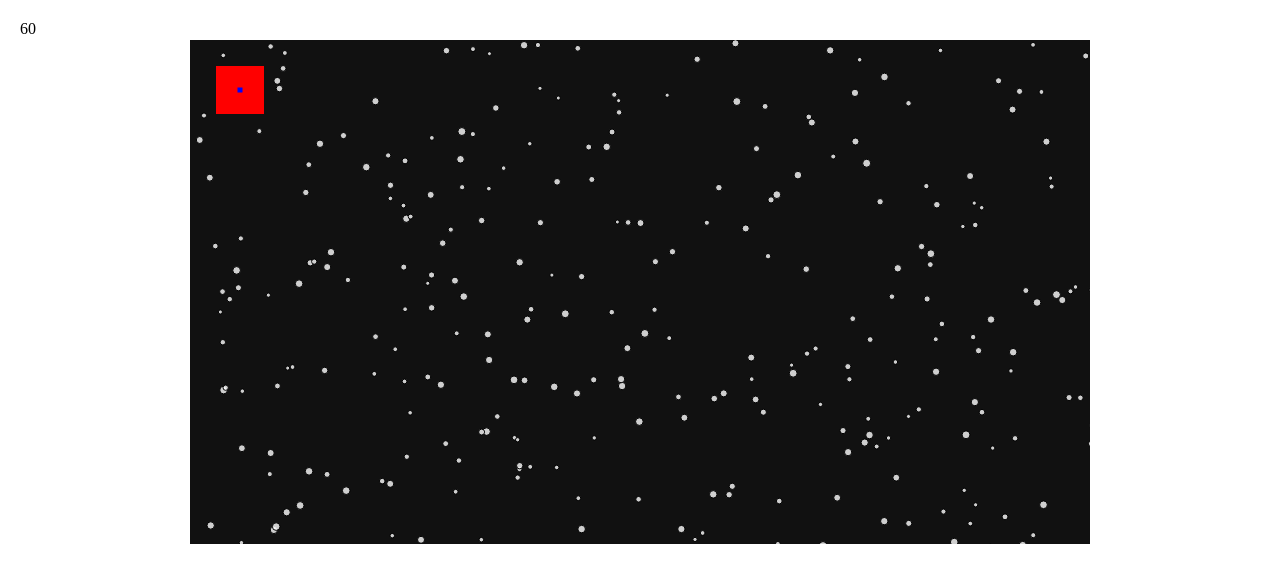
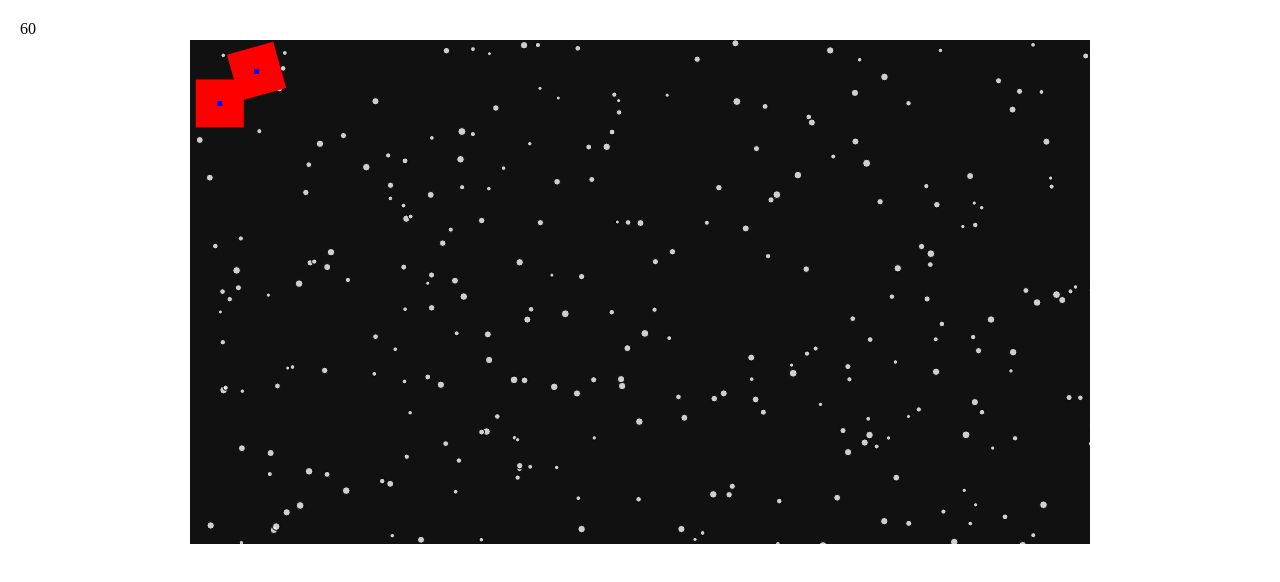
Before and after one commit to abaehre/BaehreBadDogFight, a plain HTML site: page index.html in a window 1280 px wide. Drawn offline with Linux system fonts and the light colour scheme.

Commit message:
a whole new bunch of things for happiness

```diff
--- /dev/null
+++ b/enemy.js
@@ -0,0 +1,91 @@
+class Enemy extends Ship {
+    constructor(level, x, y, spriteSheet, entities) {
+        super(level, x, y, spriteSheet);
+        this.closest = null;
+        this.facingClosest = false;
+        this.entities = entities;
+        this.pressed = {"up": false, "down": false, "right": false, "left": false};
+    }
+
+    draw(ctx) {
+        super.draw(ctx);
+    }
+
+    update(seconds, entities) {
+        super.update(seconds, this.pressed, entities);
+        this.entities = entities;
+        this.resetPressed();
+        this.findClosest();
+        if (this.closest !== undefined && this.closest !== null) {
+            this.trackClosest();
+            this.move();
+        }
+    }
+
+    resetPressed() {
+        this.pressed.up = false;
+        this.pressed.down = false;
+        this.pressed.left = false;
+        this.pressed.right = false;
+    }
+
+    findClosest() {
+        // should always be the player
+        var tempClosest = this.entities[0];
+        var tempClosestMan = this.manDistance(this.x, this.y, tempClosest.getX(), tempClosest.getY());
+        for (var i = 1; i < this.entities.length; i++) {
+            var entity = this.entities[i];
+            var entityX = entity.getX();
+            var entityY = entity.getY();
+            // not us
+            if (entityX !== this.x && entityY !== y) {
+                var man = manDistance(this.x, this.y, entityX, entityY);
+                if (man < tempClosestMan) {
+                    tempClosest = entity;
+                    tempClosestMan = man;
+                }
+            }
+        }
+        this.closest = tempClosest;
+    }
+
+    trackClosest() {
+        this.facingClosest = false;
+        // get the angle
+        var tempAngle = Math.atan2(this.closest.getY() - this.y, this.closest.getX() - this.x) * (Math.PI / 180);
+
+        // this seems to work however isn't my favorite for efficiency
+        var difference = tempAngle - this.angle;
+
+        if (difference < -.0548) {
+            difference += .1096;
+        } else if (difference > .0548) {
+            difference -= .1096;
+        }
+        if (difference > 0) {
+            this.pressed.right = true;
+        } else if (difference < 0) {
+            this.pressed.left = true;
+        }
+        if (Math.abs(difference) < .02) {
+            this.facingClosest = true;
+        }
+    }
+
+    move() {
+        var smallYCheck = Math.abs(this.y - this.closest.getY()) > 1;
+        var smallXCheck = Math.abs(this.x - this.closest.getX()) > 1;
+        if ((this.x !== this.closest.getX() && smallXCheck) || (this.y !== this.closest.getY() && smallYCheck)) {
+            if (this.facingClosest) {
+                this.pressed.down = true;
+            }
+            else if (Math.random() < 0.4) {
+                this.pressed.down = true;
+            }
+        }
+    }
+
+    manDistance(x1, y1, x2, y2) {
+        return Math.abs(x2 - x1) + Math.abs(y2 - y1);
+    }
+};
--- a/entity.js
+++ b/entity.js
@@ -1,16 +1,16 @@
 class Entity {
-    constructor(level, x, y, width, height, spriteSheet) {
+    constructor(level, x, y, size, spriteSheet) {
         // x and y coordinates
         this.x = x;
         this.y = y;
         // the size set here cuz why not
-        this.width = width;
-        this.height = height;
+        this.size = size;
         // string to point to spritesheet file (should probably never be changed. may need to revisit)
         this.spriteSheet = spriteSheet;
         // whether we should remove the entity
         this.removed = false;
         this.level = level;
+        this.angle = 0;
     }
 
     getX() {
@@ -21,12 +21,8 @@ class Entity {
         return this.y;
     }
 
-    getWidth() {
-        return this.width;
-    }
-
-    getHeight() {
-        return this.height;
+    getSize() {
+        return this.size;
     }
 
     getSpriteSheet() {
@@ -56,4 +52,8 @@ class Entity {
     getRemoved() {
         return this.removed;
     }
+
+    getAngle() {
+        return this.angle;
+    }
 };
--- a/game.js
+++ b/game.js
@@ -20,7 +20,10 @@ class Game {
         this.level = new Level(this, 1000, 692);
 
         this.player = new Player(this.level, 50, 50, "");
+        this.enemy = new Enemy(this.level, 150, 150, "", this.entities);
+
         this.entities.push(this.player);
+        this.entities.push(this.enemy);
 
         this.starBackground = new StarBackground(400, this.level);
 
@@ -62,7 +65,12 @@ class Game {
 
     update(seconds) {
         this.starBackground.update(seconds);
-        this.player.update(seconds, this.keys);
+        this.player.update(seconds, this.keys, this.entities);
+
+        // start at 1 cuz player is first
+        for (var i = 1; i < this.entities.length; i++) {
+            this.entities[i].update(seconds, this.entities);
+        }
         this.camera.update();
     }
 
--- a/player.js
+++ b/player.js
@@ -7,7 +7,7 @@ class Player extends Ship {
         super.draw(ctx);
     }
 
-    update(seconds, keys) {
-        super.update(seconds, keys.getKeys());
+    update(seconds, keys, entities) {
+        super.update(seconds, keys.getKeys(), entities);
     }
 };
--- a/ship.js
+++ b/ship.js
@@ -1,25 +1,35 @@
 class Ship extends Entity {
     constructor(level, x, y, spriteSheet) {
-        super(level, x, y, 48, 48, spriteSheet);
-        this.angle = 0;
-        this.forwardThrust = 0.1;
-        this.backwardThrust = 0.1;
+        super(level, x, y, 48, spriteSheet);
+        this.forwardThrust = 6.0;
+        this.backwardThrust = 6.0;
         this.turnLeftSpeed = 0.0002;
         this.turnRightSpeed = 0.0002;
         this.velX = 0;
         this.velY = 0;
+        this.health = 100;
+        // the diagonal length from center to corner. basic geometry (sqrt 2 and what not)
+        this.diagonal = (this.size / 2) * 1.41421356237;
     }
 
-    update(seconds, pressed) {
-        var degrees = this.angle * (180 / Math.PI);
+    getType() {
+        return "ship";
+    }
+
+    update(seconds, pressed, entities) {
+        // basically the radians can be anywhere between -.548 and .548 so a full circle is .548 * 2 or .1096
+        if (Math.abs(this.angle) >= 0.1096) {
+            this.angle = 0;
+        }
+        var radians = this.angle * (180 / Math.PI);
         if (pressed.up) {
-            this.velX += Math.cos(degrees) * this.forwardThrust;
-            this.velY += Math.sin(degrees) * this.forwardThrust;
+            this.velX += Math.cos(radians) * this.forwardThrust;
+            this.velY += Math.sin(radians) * this.forwardThrust;
         }
         if (pressed.down) {
             // need to test this
-            this.velX += Math.cos(degrees) * this.backwardThrust * -1;
-            this.velY += Math.sin(degrees) * this.backwardThrust * -1;
+            this.velX += Math.cos(radians) * this.backwardThrust * -1;
+            this.velY += Math.sin(radians) * this.backwardThrust * -1;
         }
         if (pressed.left) {
             this.turnLeft();
@@ -27,27 +37,14 @@ class Ship extends Entity {
         if (pressed.right) {
             this.turnRight();
         }
-
-        // bounds check for like two seconds
-        if(this.x < 24){
-            this.x = 24;
-        }
-        if(this.x > this.level.getWidth() - 24){
-            this.x = this.level.getWidth() - 24;
-        }
-        if(this.y < 24){
-            this.y = 24;
-        }
-        if(this.y > this.level.getHeight() - 24){
-            this.y = this.level.getHeight() - 24;
-        }
-
-        // can apply friction here by multiplying by .98 or smaller
-        this.velX *= 0.9;
-        this.velY *= 0.9;
-
-        this.x -= this.velX;
-        this.y -= this.velY;
+        this.fixUnitCollision(seconds, entities);
+        this.fixWorldCollision();
+        // can apply friction here by multiplying by .9 or smaller
+        this.velX *= 0.95;
+        this.velY *= 0.95;
+        // move based on seconds
+        this.x -= this.velX * seconds;
+        this.y -= this.velY * seconds;
     }
 
     turnLeft() {
@@ -62,10 +59,113 @@ class Ship extends Entity {
         ctx.fillStyle = "red";
         ctx.translate(this.x, this.y);
         ctx.rotate(this.angle * (180 / Math.PI));
-        ctx.fillRect((-this.width / 2), (-this.height / 2), 48, 48);
+        ctx.fillRect((-this.size / 2), (-this.size / 2), 48, 48);
         ctx.rotate(-this.angle * (180 / Math.PI));
         ctx.translate(-this.x, -this.y);
         ctx.fillStyle = "blue"
         ctx.fillRect(this.x - 2.5, this.y - 2.5, 5, 5);
     }
+
+    getCorners() {
+        var corners = [];
+        var halfSize = this.size / 2;
+        var radians = this.angle * (180 / Math.PI);
+        var rotC = Math.cos(radians);
+        var rotS = Math.sin(radians);
+
+        var tempX = halfSize * rotC - halfSize * rotS;
+        var tempY = halfSize * rotS + halfSize * rotC;
+
+        // can't really put in an order. but this works
+        corners.push({"x": this.x + tempX, "y": this.y + tempY});
+        corners.push({"x": this.x - tempY, "y": this.y + tempX});
+        corners.push({"x": this.x - tempX, "y": this.y - tempY});
+        corners.push({"x": this.x + tempY, "y": this.y - tempX});
+
+        return corners;
+    }
+
+    // tinker with number there if you want
+    fixWorldCollision() {
+        var corners = this.getCorners();
+        for (var i = 0; i < corners.length; i++) {
+            var corner = corners[i];
+            if (corner.x <= 0) {
+                this.x += this.diagonal / 16.0;
+            } else if (corner.x >= this.level.getWidth()) {
+                this.x += (corner.x - (this.level.getWidth() + this.diagonal)) / 16.0;
+            }
+            if (corner.y <= 0) {
+                this.y += this.diagonal / 16.0;
+            } else if (corner.y >= this.level.getHeight()) {
+                this.y += (corner.y - (this.level.getHeight() + this.diagonal)) / 16.0;
+            }
+        }
+    }
+
+    checkUnitCollision(ship1, ship2) {
+        var ships = [ship1, ship2];
+        var minA, maxA, minB, maxB;
+        for (var i = 0; i < ships.length; i++) {
+            var ship = ships[i].getCorners();
+            for (var j = 0; j < ship.length; j++) {
+                var k = (j + 1) % ship.length;
+                // create an edge
+                var point1 = ship[j];
+                var point2 = ship[k];
+                // get line perpendicular to edge
+                var normal = {"x": point2.y - point1.y, "y": point1.x - point2.x};
+                minA = undefined;
+                maxA = undefined;
+                // for each vertex in the first shape, project it onto the line perpendicular to the edge
+                // and keep track of the min and max of these values
+                var corners1 = ship1.getCorners();
+                for (var l = 0; l < corners1.length; l++) {
+                    var projected = normal.x * corners1[l].x + normal.y * corners1[l].y;
+                    if (minA == undefined || projected < minA) {
+                        minA = projected;
+                    }
+                    if (maxA == undefined || projected > maxA) {
+                        maxA = projected;
+                    }
+                }
+                minB = undefined;
+                maxB = undefined;
+                // for each vertex in the first shape, project it onto the line perpendicular to the edge
+                // and keep track of the min and max of these values
+                var corners2 = ship2.getCorners();
+                for (var m = 0; m < corners2.length; m++) {
+                    var projected = normal.x * corners2[m].x + normal.y * corners2[m].y;
+                    if (minB == undefined || projected < minB) {
+                        minB = projected;
+                    }
+                    if (maxB == undefined || projected > maxB) {
+                        maxB = projected;
+                    }
+                }
+                // if there is no overlap between the projects, the edge we are looking at separates the two
+                // polygons, and we know there is no overlap
+                if (maxA < minB || maxB < minA) {
+                    return false;
+                }
+            }
+        }
+        return true;
+    }
+
+    fixUnitCollision(seconds, entities) {
+        for (var i = 0; i < entities.length; i++) {
+            var entity = entities[i];
+            if (entity.getX() !== this.x && entity.getY() !== this.y && entity.getType() === "ship") {
+                if (this.checkUnitCollision(this, entity)) {
+                    var velocityX = (this.x - entity.getX());
+                    var velocityY = (this.y - entity.getY());
+                    velocityX *= -1;
+                    velocityY *= -1;
+                    this.x -= velocityX * seconds;
+                    this.y -= velocityY * seconds;
+                }
+            }
+        }
+    }
 };
```
Also changed, not shown: index.html (+1 -0 lines).
